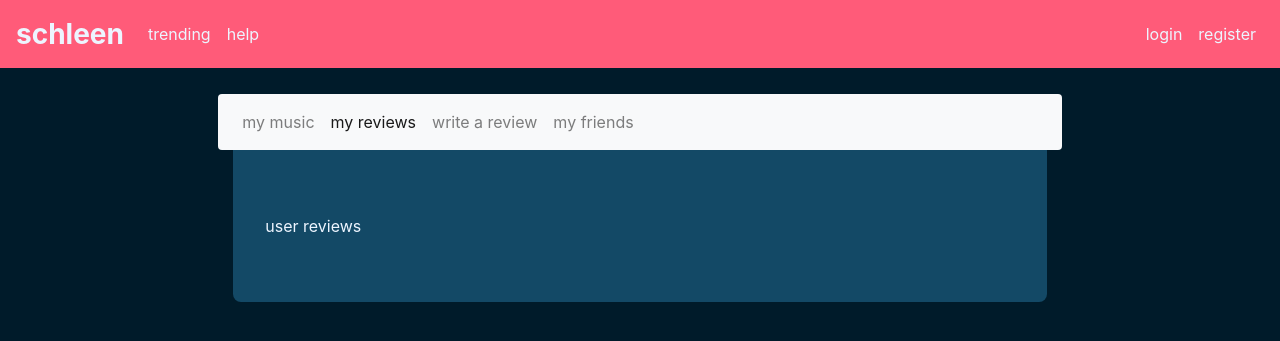
After one commit to stefanhts/music-app, a Django app: page /reviews in a window 1280 px wide. The commit adds this page. Shown: the top 341 px of the page. Run offline with Django 3.2, Linux system fonts and the light colour scheme; parts of the project's set-up code (start-up, migrations or seed data) failed here and were passed over; some libraries are stand-ins or nearby versions.

Commit message:
added new user pages and added review entry

```diff
--- a/schleen/music/urls.py
+++ b/schleen/music/urls.py
@@ -6,5 +6,9 @@ urlpatterns = [
     path('user', views.user, name='user'),
     path('topsongs', views.topsongs, name='topsongs'),
     path('help', views.help, name='help'),
-    path('trending', views.trending, name='trending')
+    path('trending', views.trending, name='trending'),
+    path('reviews', views.user_reviews, name='reviews'),
+    path('friends', views.friends, name='friends'),
+    path('usersongs', views.user_songs, name='mysongs'),
+    path('review', views.review, name='review')
 ]
--- a/schleen/music/views.py
+++ b/schleen/music/views.py
@@ -1,8 +1,9 @@
 from django.shortcuts import render, redirect
-from .models import Song, Songs_list, Artist, Album
+from .models import Song, Songs_list, Artist, Album, Reviews, Album_Reviews, Artist_Reviews, Song_Reviews
 from django.db import IntegrityError
 from django.contrib import messages
-import datetime
+from enum import Enum
+from datetime import date
 
 # TODO disalow empty fields and duplicate songs
 
@@ -21,8 +22,88 @@ def user(request):
         list.append(
             song_obj(Song.objects.filter(id=e.id).first().name, Song.objects.filter(id=e.id).first().artist.name))
 
-    return render(request, 'user.html', {'list': list})
+    return render(request, 'usersongs.html', {'list': list})
 
+
+def review(request):
+    if request.method == 'POST':
+        review_type = ReviewType(int(request.POST['type']))
+        review_text = request.POST['reviewText']
+        review_date = date.today()
+        review_score = 1
+        review_rating = float(request.POST['rating'])
+        review_subj_auth = request.POST['by']
+        review_subj = request.POST['subj']
+        review_title = request.POST
+        review_user = request.user
+
+        review = Reviews.objects.create(
+            name=review_title,
+            text=review_text,
+            date=review_date,
+            rating=review_rating,
+            score=review_score,
+            user=request.user,
+        )
+
+        try:
+            review.save()
+        except Exception as ex:
+            messages.info(request, ERROR_MESSAGE)
+            handle_errors(ex)
+
+        review_obj = object
+
+        # TODO create review and save to db
+        if review_type == ReviewType.ALBUM or review_type == ReviewType.ARTIST or review_type == ReviewType.SONG:
+            artist = Artist.objects.filter(name=review_subj_auth).first()
+            if review_type == ReviewType.ALBUM:
+                album = Album.objects.filter(name=review_subj, artist=artist).first()
+                review_obj = Album_Reviews.objects.create(
+                    review=review,
+                    album=album,
+                )
+            elif review_type == ReviewType.SONG:
+                album = Album.objects.filter(name=review_subj, artist=artist).first()
+                song = Song.object.create(
+                    name=review_subj,
+                    artist=artist,
+                    album=album
+                )
+                review_obj = Song_Reviews.objects.create(
+                    review=review,
+                    song=song,
+                )
+            else:
+                review_obj = Artist_Reviews.objects.create(
+                    review=review,
+                    artist=artist
+                )
+        else:
+            # TODO implement playlist reviews
+            pass
+
+        try:
+            review_obj.save()
+        except Exception as ex:
+            messages.info(request, ERROR_MESSAGE)
+            handle_errors(ex)
+        return redirect('review')
+
+    else:
+        return render(request,'user.html')
+
+
+def user_reviews(request):
+    return render(request,'userreviews.html',{'list':''})
+
+
+def user_songs(request):
+    return render(request,'usersongs.html',{'list':''})
+
+
+def friends(request):
+    return render(request,'userfriends.html',{'list':''})
 
 def topsongs(request):
     # TODO This should be generalized for creating any type of list. We don't want duplicate songs in our db
@@ -113,12 +194,19 @@ def trending(request):
 
 
 def help(request):
-    return render(request,'help.html')
+    return render(request, 'help.html')
 
 
 def handle_errors(ex):
     # TODO handle errors, possibly send an email to dev team
     pass
+
+
+class ReviewType(Enum):
+    ALBUM = 1
+    SONG = 2
+    PLAYLIST = 3
+    ARTIST = 4
 
 
 class song_obj:
--- a/schleen/templates/user.html
+++ b/schleen/templates/user.html
@@ -8,16 +8,16 @@
                         <a class="nav-link" href="{% url 'user' %}">my music<span class="sr-only">(current)</span></a>
                     </li>
                     <li class="nav-item">
-                        <a class="nav-link" href="{% url 'user' %}">my reviews</a>
+                        <a class="nav-link" href="{% url 'reviews' %}">my reviews</a>
                     </li>
                     <li class="nav-item">
-                        <a class="nav-link" href="{% url 'user' %}">write a review</a>
+                        <a class="nav-link" href="{% url 'review' %}">write a review</a>
                     </li>
+{#                    <li class="nav-item">#}
+{#                        <a class="nav-link" href="{% url 'user' %}">create a playlist</a>#}
+{#                    </li>#}
                     <li class="nav-item">
-                        <a class="nav-link" href="{% url 'user' %}">create a playlist</a>
-                    </li>
-                    <li class="nav-item">
-                        <a class="nav-link" href="{% url 'user' %}">my friends</a>
+                        <a class="nav-link" href="{% url 'friends' %}">my friends</a>
                     </li>
                 </ul>
             </div>
@@ -25,27 +25,10 @@
 
         <div class="container container-fluid">
             <div class="jumbotron rounded-bottom-corners">
-                <h1 class="display-3">{{ user.first_name }}</h1>
-                <p class="lead">{{ user.first_name }}'s tastes: % current music themes popular to user... %</p>
-                <hr class="my-4">
-                <p class="lead">
-                <h4 class="display-4">{{ user.first_name }}'s favorite songs right now:</h4>
-                <div class="container fav-songs">
-                    <ul>
-                        {% for rec in list %}
-                            <li>
-                                <div class="song">
-                                    <p><span>{{ rec.title }}</span> -- <span> {{ rec.artist }}</span></p>
-                                </div>
-                            </li>
-                        {% endfor %}
-                    </ul>
-                </div>
-                </p>
-                <p class="lead">
-                    <a class="btn btn-primary btn-lg" href="topsongs">customize</a>
-                </p>
+                {% block body %}
+                {% endblock %}
             </div>
         </div>
     </div>
+
 {% endblock %}
--- /dev/null
+++ b/schleen/templates/userreviews.html
@@ -0,0 +1,6 @@
+{% extends 'user.html' %}
+{% block body %}
+
+user reviews
+
+{% endblock %}
```
Also changed, not shown: schleen/music/models.py (+84 -0 lines), schleen/templates/usersongs.html (added, +25 -0 lines), schleen/music/migrations/0003_album_reviews_artist_reviews_reviews_song_reviews.py (added), schleen/templates/createreview.html (added), schleen/templates/userfriends.html (added).
